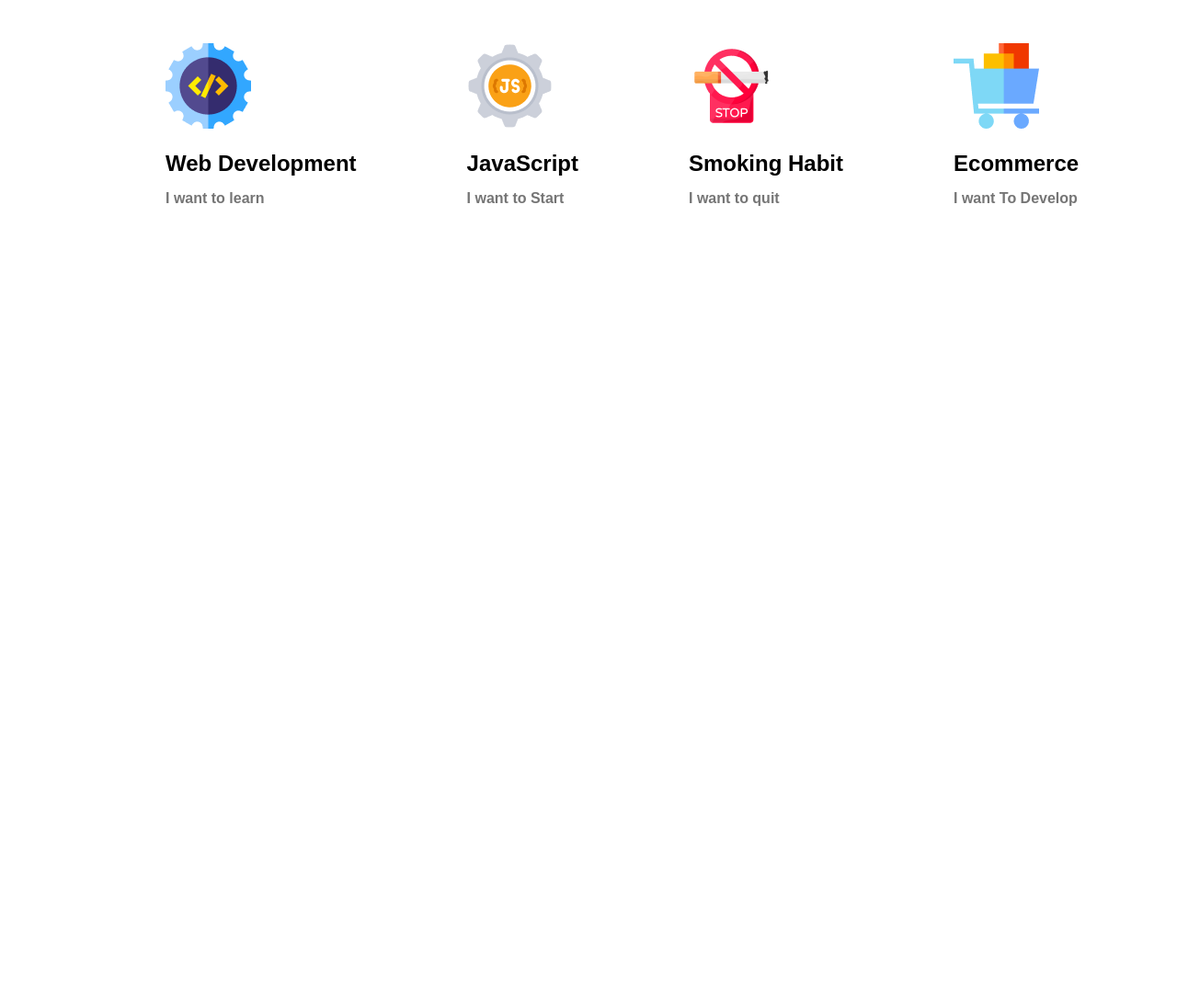
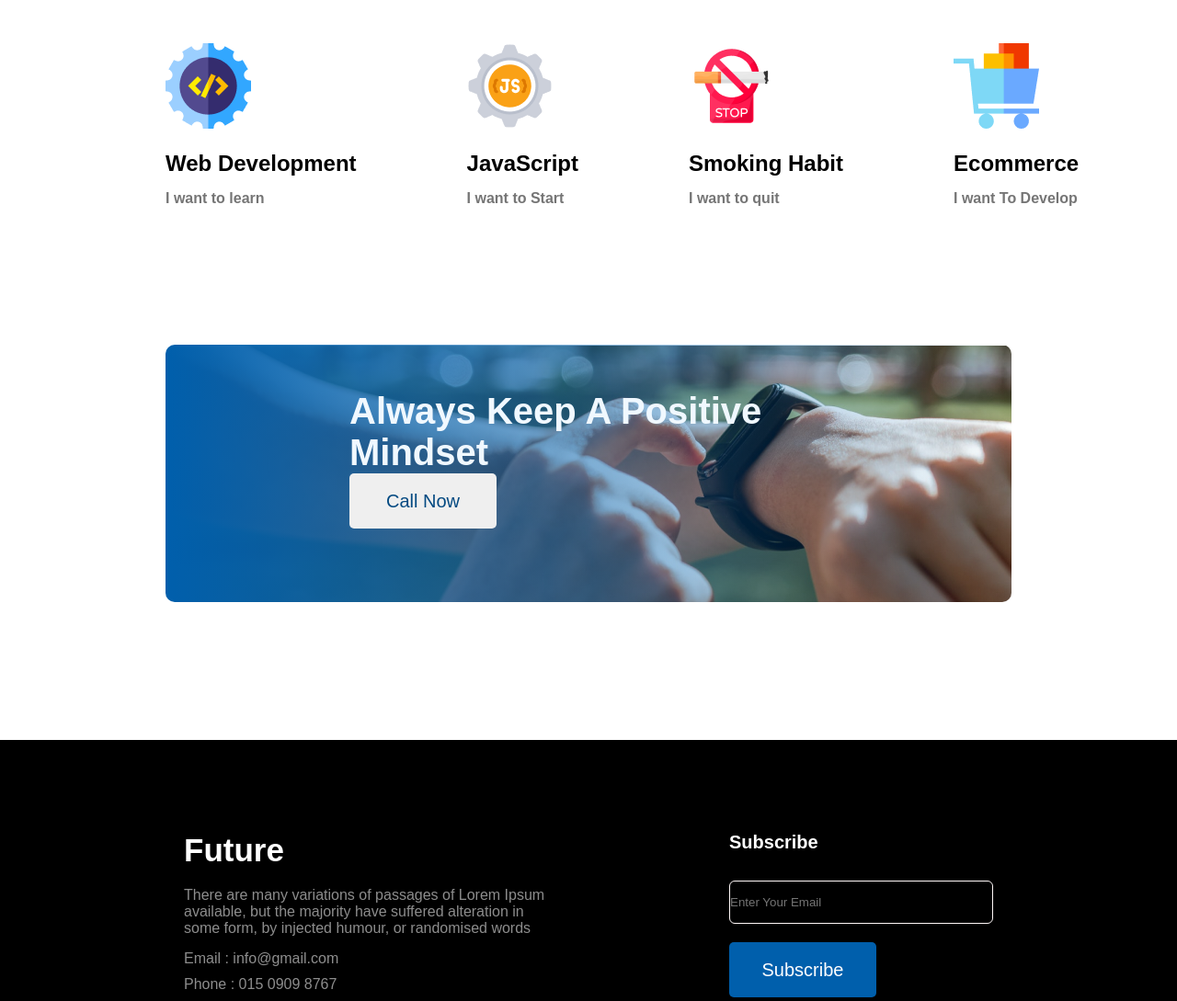
Before and after one commit to sihabhossain/new-year-new-me-website, a plain HTML site: page index.html in a window 1280 px wide. Shown: the part 1851-2940 px from the top of the page at 92% size. Before the commit the page ends 2076 px from the top, so only its background shows below. Drawn offline with Linux system fonts and the light colour scheme.

Commit message:
100% website done

```diff
--- a/index.html
+++ b/index.html
@@ -16,11 +16,11 @@
         <nav>
            <div >
                  <ul class="navbar">
-                    <a href="#" target="_blank"><li>Home</li></a>
-                    <a href="#" target="_blank"><li>About Us</li></a>
-                    <a href="#" target="_blank"><li>Info</li></a>
-                    <a href="#" target="_blank"><li>Blogs</li></a>
-                    <a href="#" target="_blank"><li>More</li></a>
+                    <a href="#" ><li>Home</li></a>
+                    <a href="#" ><li>About Us</li></a>
+                    <a href="#" ><li>Info</li></a>
+                    <a href="#" ><li>Blogs</li></a>
+                    <a href="#" ><li>More</li></a>
                  </ul>
            </div>
         </nav>
@@ -90,10 +90,40 @@
             </div>
               </div>
            </section>
+
+           <section class="gradient">
+              <div class="gradient-content">
+                <h2 class="gradient-title">Always Keep A Positive Mindset</h2>
+                <button class="button">Call Now</button>
+              </div>
+           </section>
     </main>
 <!-- FOOTER SECTION -->
     <footer>
+              <section class="footer">
+                <div class="footer-future-des">
+                      <h2 class="footer-title">Future</h2>
+                      <p class="future-des">There are many variations of passages of Lorem Ipsum
+                        available, but the majority have suffered alteration in some
+                        form, by injected humour, or randomised words
+                        </p>
+                        <p class="future-email">Email : info@gmail.com</p>
+                        <p class="future-phone">Phone : 015 0909 8767</p>
+                        <img src="images/icons/fb.png" alt="" class="footer-icon">
 
+                        <img src="images/icons/twitter.png" alt="" class="footer-icon">
+
+                        <img src="images/icons/youtube.png" alt="" class="footer-icon">
+                </div>
+
+
+                <div class="subscribe-des">
+                     <h3 class="subscribe-title">Subscribe</h3>
+
+                     <input type="email" id="email" placeholder="Enter Your Email" class="subscribe-email">
+                     <button class="button2">Subscribe</button>
+                </div>
+              </section>
     </footer>
 
 </body>
--- a/style.css
+++ b/style.css
@@ -145,3 +145,98 @@ body{
     margin-top: 15px;
     font-weight: 600;
  }
+
+ /* GRADIENT SECTION */
+
+ .gradient{
+   margin: 150px 180px;
+   background-image:  linear-gradient(90deg, #005FAC 0%, rgba(0, 95, 172, 0) 100%), url('images/watch.png');
+
+  border-radius: 10px;
+   background-repeat: no-repeat;
+   padding: 80px 200px;
+ }
+
+
+ .gradient-title{
+   color: aliceblue;
+   font-size: 40px;
+   margin-top: -30px;
+ }
+
+
+ /* FOOTER */
+
+ .footer{
+   display: flex;
+   background-color: black;
+   padding-top: 100px;
+   padding-bottom: 100px;
+ }
+
+.footer-future-des{
+   margin-left: 200px;
+   color: white;
+}
+
+.footer-title{
+   font-size: 35px;
+   font-weight: 700;
+   color: white;
+}
+
+.future-des{
+   margin-top: 20px;
+   margin-right: 200px;
+   color: rgb(141, 141, 141);
+}
+
+.future-email{
+ margin-top: 15px;
+ margin-bottom: 10px;
+ color: rgb(141, 141, 141);
+}
+
+.future-phone{
+   margin-bottom: 15px;
+   color: rgb(141, 141, 141);
+}
+
+.footer-icon{
+   padding-right: 20px;
+}
+
+
+
+.subscribe-des{
+   margin-right: 200px;
+   color: white;
+}
+
+.subscribe-title{
+   font-size: 20px;
+   font-weight: 700;
+   margin-bottom: 30px;
+   color: white;
+}
+
+.subscribe-des input{
+   height: 45px;
+   width: 285px;
+   border: white solid 1px;
+   border-color:  rgb(255, 248, 248);
+
+   margin-bottom: 20px;
+   border-radius: 6px;
+   background-color: black;
+}
+
+.button2{
+   height: 60px;
+    width: 160px;
+    border-style: none;
+    color:rgb(255, 255, 255) ;
+    font-size: 20px;
+    border-radius: 5px;
+    background-color: #005FAC;
+}
```
